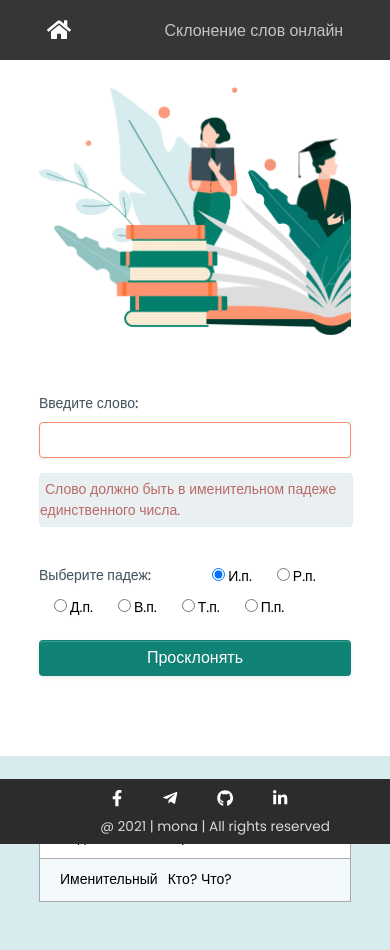
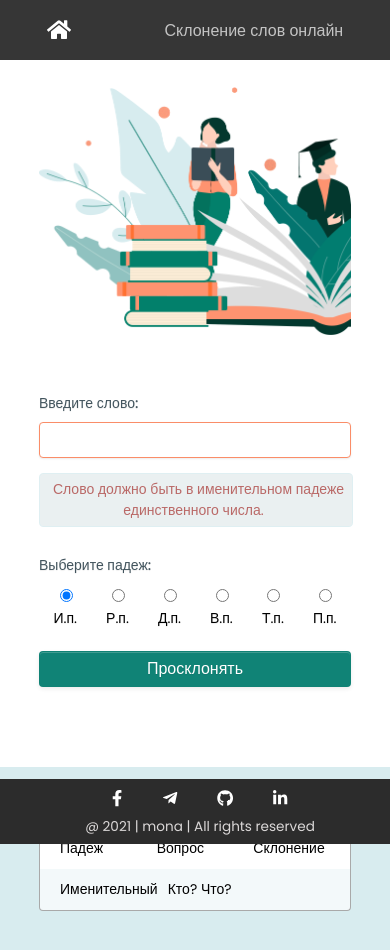
Before and after one commit to MonaMag/gnivc-test, a React (Create React App) app: page / in a window 390 px wide. Shown: the top 950 px of the page. Built offline with nearby package versions, Linux system fonts and the light colour scheme.

Commit message:
added new styles for Cases.tsx and radio element in Form.tsx

```diff
--- a/src/components/cases/Cases.module.css
+++ b/src/components/cases/Cases.module.css
@@ -42,6 +42,8 @@
     padding: 10px;
     text-align: start;
     background-color: white;
+    border-radius: 4px 4px 0 0;
+    border-bottom: none;
 }
 
 .valueTable {
@@ -51,6 +53,7 @@
     border-top: none;
     padding: 10px;
     text-align: start;
+    border-radius: 0 0 4px 4px;
     background-color: rgba(255, 255, 255, 0.7);
 }
 
--- a/src/components/footer/Footer.module.css
+++ b/src/components/footer/Footer.module.css
@@ -39,7 +39,6 @@ a:hover {
 
 .copyright {
     color: #dbd8d8;
-    margin-left: 30px;
 }
 
 @media screen and (max-width: 700px) {
--- a/src/components/formContainer/FormContainer.module.css
+++ b/src/components/formContainer/FormContainer.module.css
@@ -44,7 +44,6 @@
     justify-content: space-between;
     text-shadow: 0 1px 1px rgba(0, 0, 0, 0.075);
 }
-
 .inputGroupControl {
     border-radius: 4px;
     width: 100%;
@@ -62,7 +61,7 @@
     display: flex;
     justify-content: flex-start;
     align-items: center;
-    flex-wrap: nowrap;
+    flex-wrap: wrap;
     font-size: 14px;
     text-shadow: 0 1px 1px rgba(0, 0, 0, 0.075);
 }
@@ -77,12 +76,15 @@
     margin-right: 30px;
     white-space: nowrap;
 }
-
+.radioGroupControlWrapper {
+    display: flex;
+    justify-content: flex-start;
+    align-items: center;
+}
 .radioGroupControl {
     display: flex;
     border-radius: 4px;
     padding: 2px 5px;
-    margin: 0 5px;
 }
 
 .buttonBlock {
@@ -111,21 +113,16 @@
 }
 
 @media screen and (max-width: 700px) {
-    .inputGroup, .radioGroup, .buttonBlock {
-        width: 100%;
+    .inputGroup {
+        padding-top: 10px;
         flex-wrap: wrap;
-        padding-top: 10px;
     }
-
     .inputGroupControl {
         height: 30px;
     }
-
-    .formWithImg {
-        flex-wrap: wrap;
-        width: 100%;
+    .explanation {
+        text-align: center;
     }
-
     .formImg {
         width: 100%;
     }
--- a/src/components/formContainer/form/Form.tsx
+++ b/src/components/formContainer/form/Form.tsx
@@ -35,6 +35,7 @@ export const Form = ({
                     <input className={s.inputGroupControl} type="text" value={word} onChange={onInputChange}
                            autoFocus/>
                 </div>
+
                 <div className={s.explanation}>
                     <span>Слово должно быть в именительном падеже единственного числа.</span>
                 </div>
@@ -42,6 +43,7 @@ export const Form = ({
                 <div className={s.radioGroup}>
                     <div className={s.groupTitle}>Выберите падеж:
                     </div>
+                    <div className={s.radioGroupControlWrapper}>
                         {cases.map((value, index) => (
                             <div className={s.radioGroupControl} key={value + '-' + index}>
                                 <label>
@@ -56,6 +58,7 @@ export const Form = ({
                             </div>
                         ))}
                     </div>
+                </div>
 
                 <input type="button" className={s.btn} value="Просклонять"
                        onClick={() => getInflectedWord(word, currentDeclination, currentQuestions)
--- a/src/components/header/Header.module.css
+++ b/src/components/header/Header.module.css
@@ -16,7 +16,7 @@
 }
 
 .navLinkIcon:hover {
-    color: #54b259;
+    color: #fe783c;
     filter: contrast(1);
 }
 
```
Lines whose indentation alone changed are shown as unchanged.
